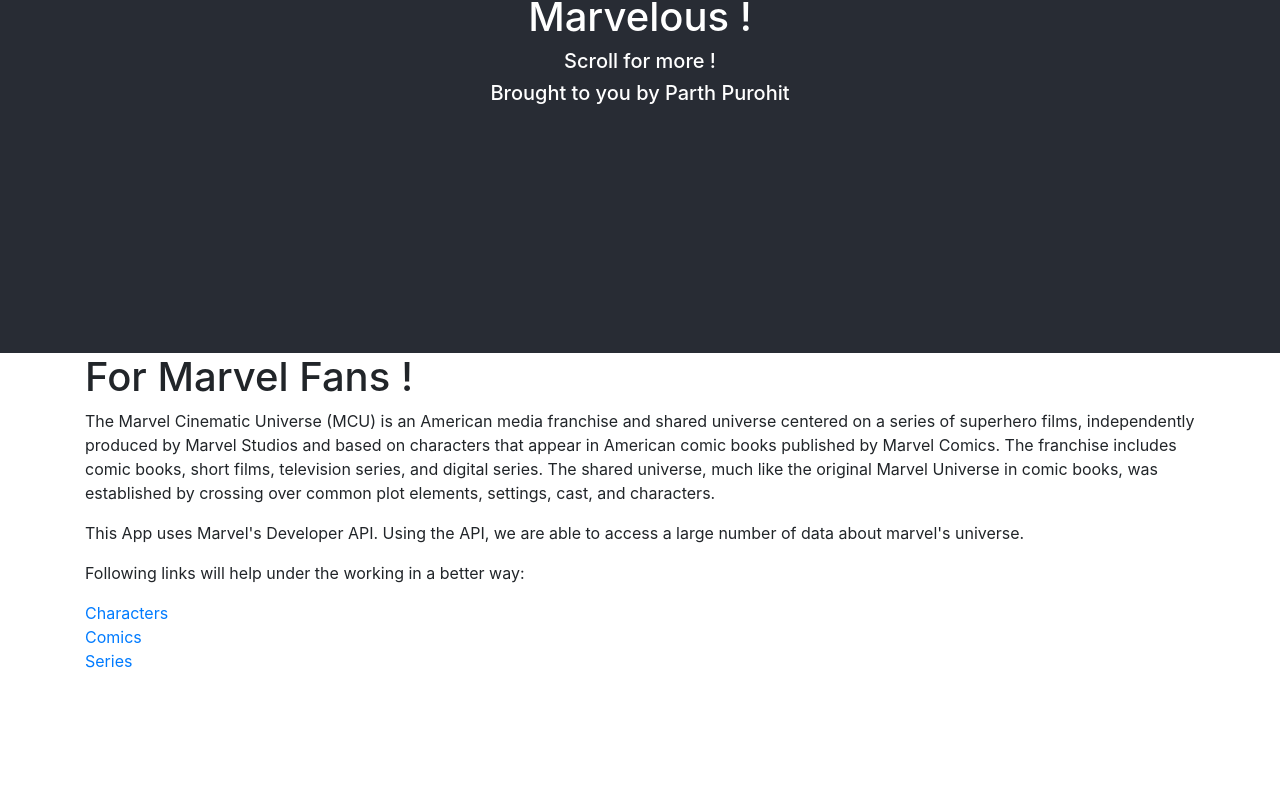
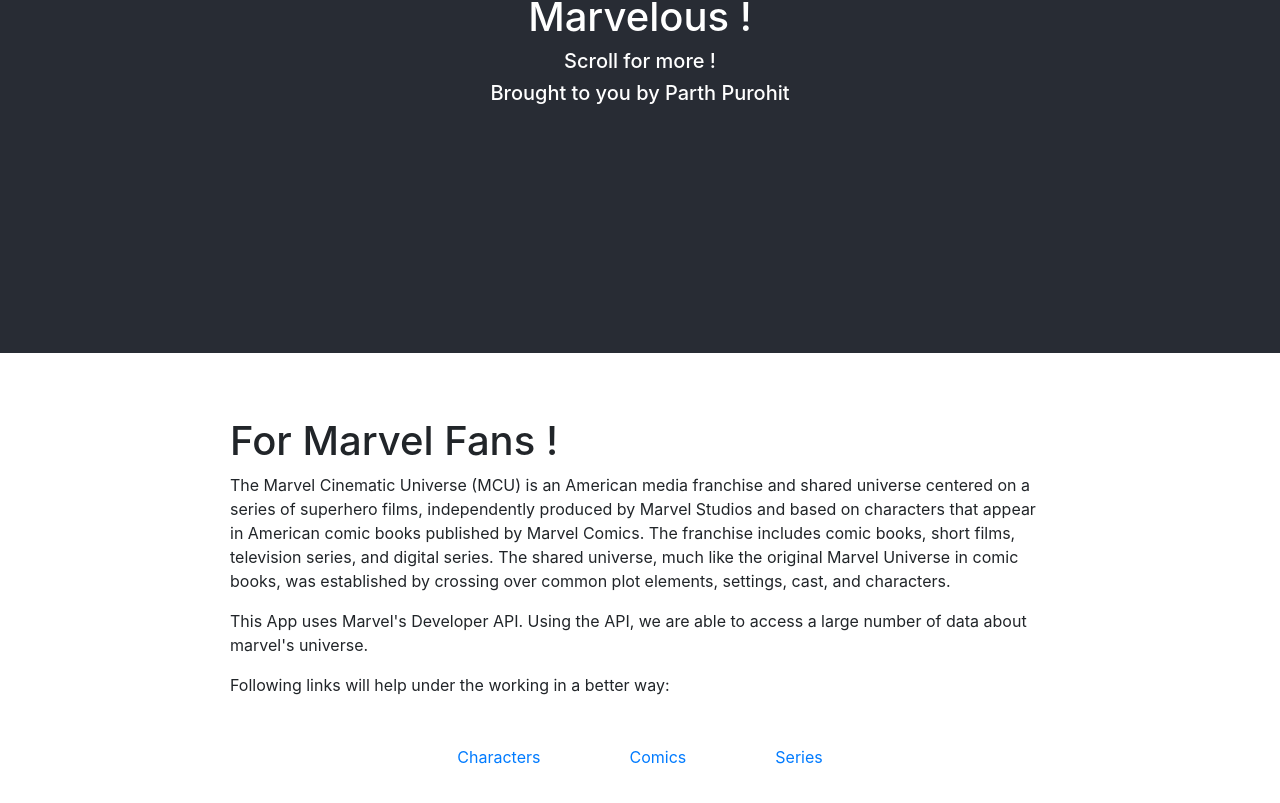
Before and after one commit to hrithiknaha/parth-marvel, a React (Create React App) app: page / in a window 1280 px wide. Shown: the part 447-1250 px from the top of the page. Before the commit the page ends 1120 px from the top, so only its background shows below. Built offline with nearby package versions, Linux system fonts and the light colour scheme.

Commit message:
linked all the styles

```diff
--- a/src/styles/styles.scss
+++ b/src/styles/styles.scss
@@ -1,3 +1,6 @@
+@import "./utils/container";
+
 @import "./components/characters";
 @import "./components/comics";
 @import "./components/series";
+@import "./components/home";
```
